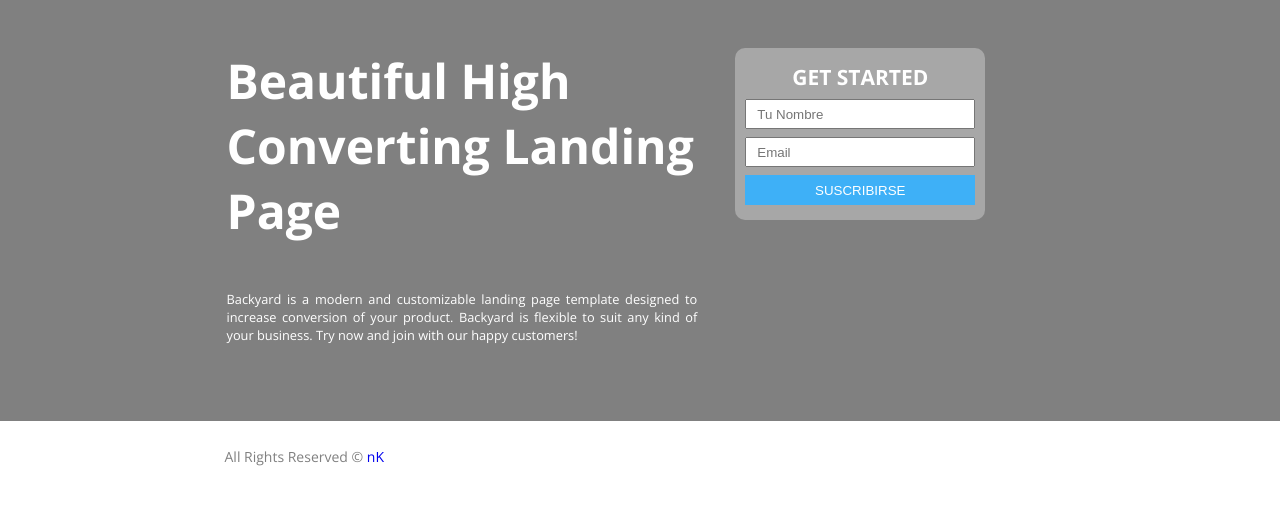
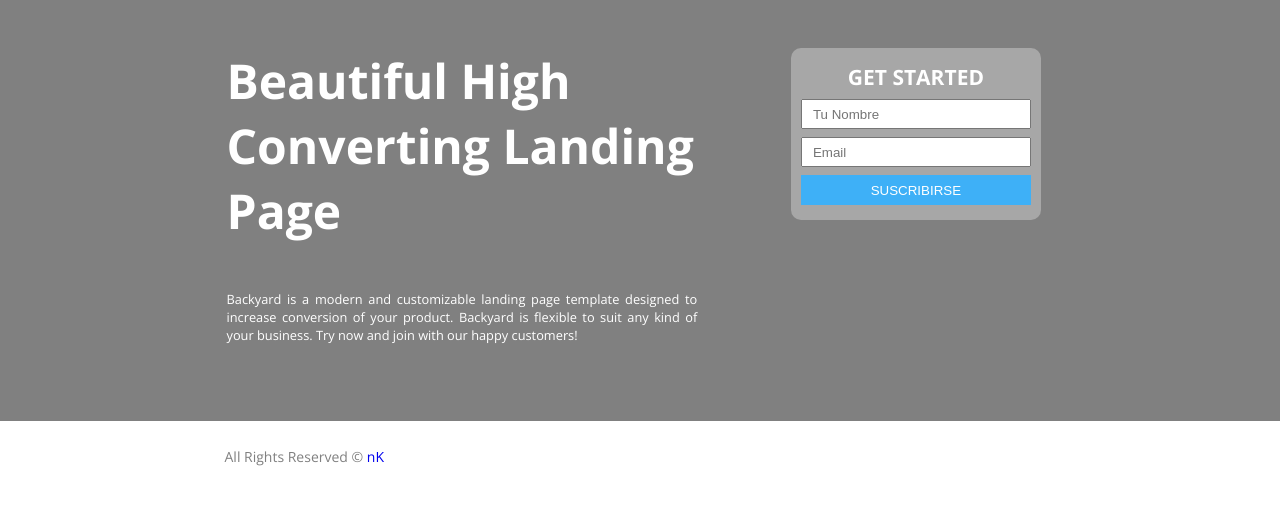
Before and after one commit to JanetHugarcia/leadingbreakpoints, a plain HTML site: page index.html in a window 1280 px wide. Shown: the part 51-556 px from the top of the page. Drawn offline with nearby package versions, Linux system fonts and the light colour scheme.

Commit message:
cambios uno

```diff
--- a/css/main.css
+++ b/css/main.css
@@ -49,7 +49,7 @@ section span{
 	background-color: rgba(255,255,255,0.3);
 	border-radius: 10px;
 	width: 250px;
-	margin: 0px 0px 0px 10px;
+	margin: 0 0 0 20%;
 	padding:15px 0px;
 }
 
```
